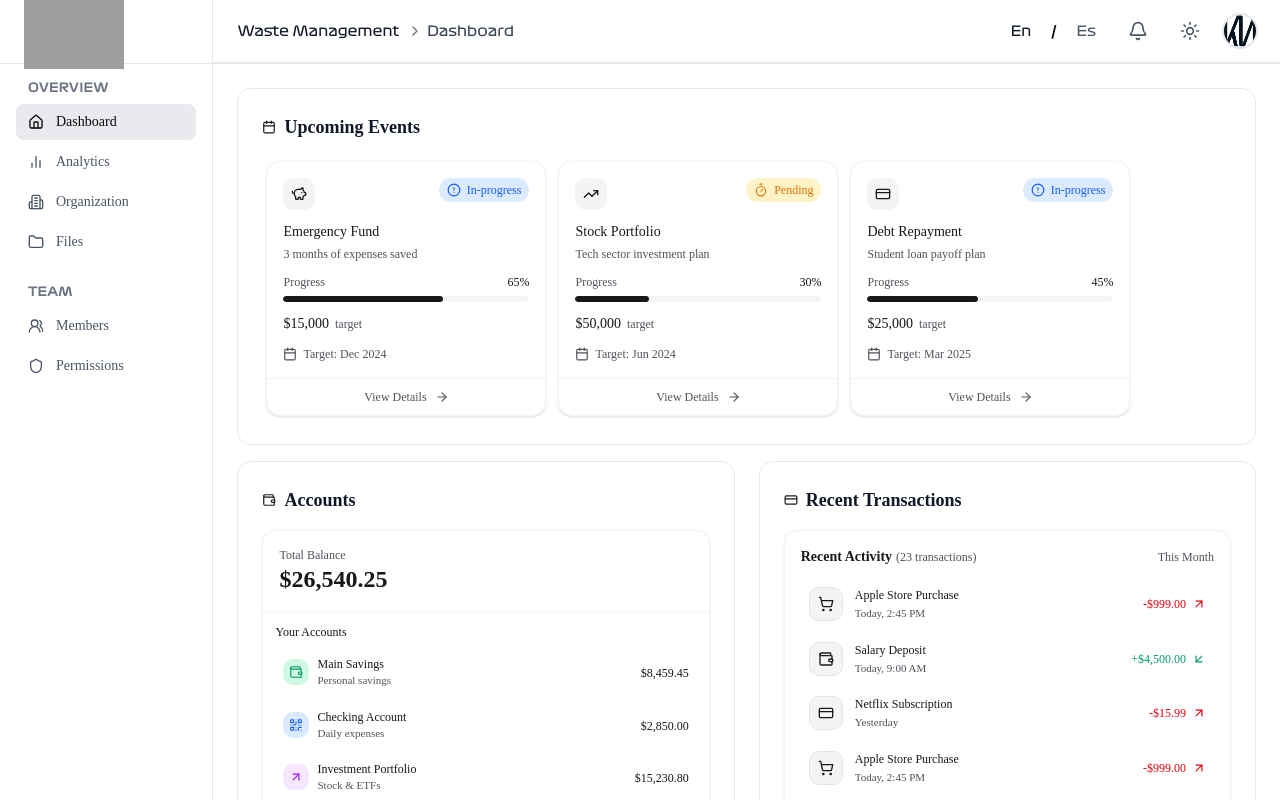
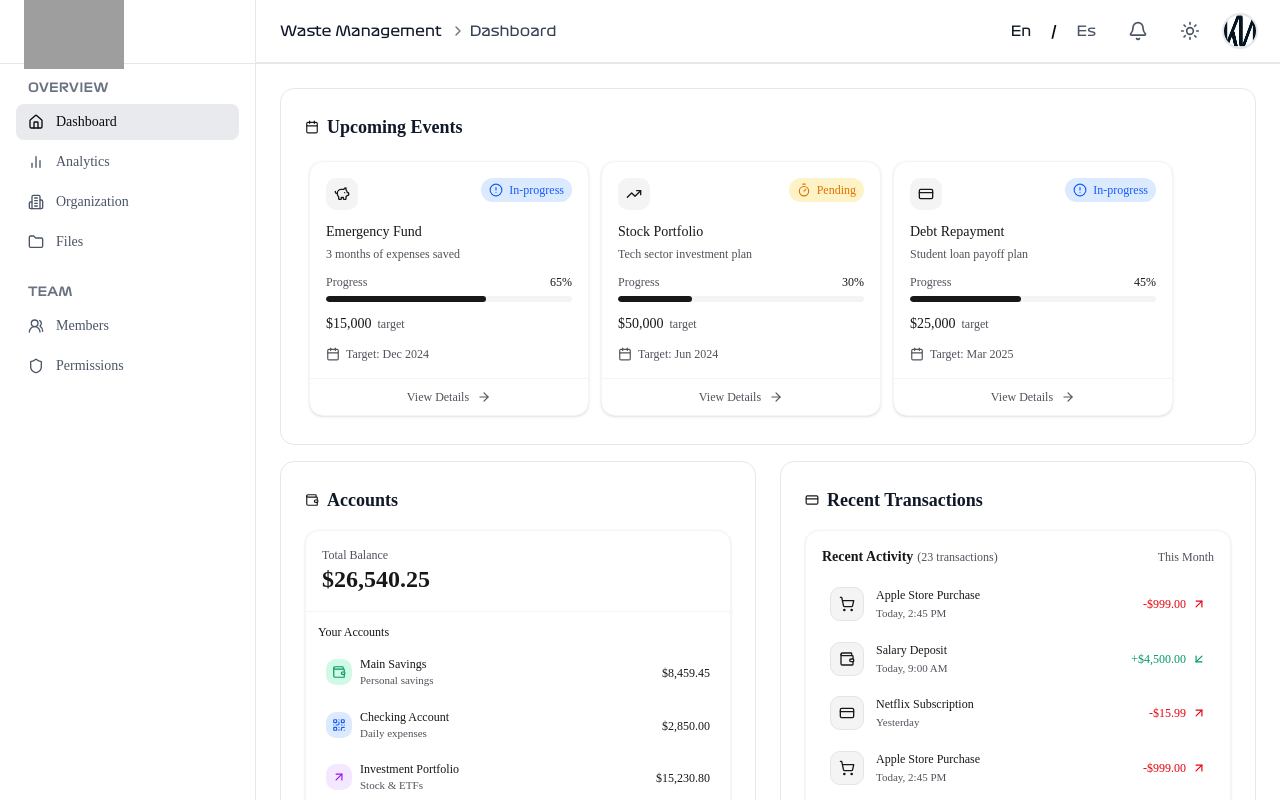
Before and after one commit to eduardoceto/kia-dashboard, a Next.js app: page /en/dashboard in a window 1280 px wide. Shown: the top 800 px of the page. Built offline with nearby package versions, Linux system fonts and the light colour scheme; grey boxes are pictures that could not be loaded; a web font is replaced by a local one.

Commit message:
feat: implement HeaderSide component to replace Sidebar and TopNav structure

```diff
--- a/src/app/[locale]/layout.tsx
+++ b/src/app/[locale]/layout.tsx
@@ -7,6 +7,8 @@ import { routing } from "@/src/i18n/routing";
 import { getMessages, getTranslations } from "next-intl/server";
 import Sidebar from "@/src/components/sidebar";
 import TopNav from "@/src/components/top-nav";
+import { useTheme } from "next-themes";
+import HeaderSide from "@/src/components/headerSide";
 
 const inter = Inter({ subsets: ["latin"] })
 
@@ -38,11 +40,9 @@ export default async function RootLayout({
       <body className={inter.className}>
         <NextIntlClientProvider messages={messages}>
           <ThemeProvider attribute="class" defaultTheme="system" enableSystem disableTransitionOnChange>
-            <Sidebar>
-              <TopNav >
-                {children}
-              </TopNav>
-            </Sidebar>
+            <HeaderSide>
+              {children}
+            </HeaderSide>
           </ThemeProvider>
         </NextIntlClientProvider>
       </body>
--- /dev/null
+++ b/src/components/headerSide.tsx
@@ -0,0 +1,39 @@
+"use client"
+
+import type { ReactNode } from "react"
+import { useTheme } from "next-themes"
+import { useEffect, useState } from "react"
+import Sidebar from "@/src/components/sidebar"
+import TopNav  from "@/src/components/top-nav"
+import Content from "@/src/components/content"
+
+interface LayoutProps {
+    children: ReactNode
+}
+
+export default function HeaderSide ({ children }: LayoutProps) {
+    const { theme } = useTheme()
+    const [mounted, setMounted] = useState(false)
+
+    useEffect(() => {
+        setMounted(true)
+    }, [])
+
+    if (!mounted) {
+        return null
+    }
+
+    return (
+        <div className={`flex h-screen ${theme === "dark" ? "dark" : ""}`}>
+        <Sidebar />
+        <div className="KiaSignature w-full flex flex-1 flex-col">
+            <header className="Formula1 h-16 border-b border-gray-200 dark:border-[#1F1F23]">
+            <TopNav />
+            </header>
+            <main className="flex-1 overflow-auto p-6 bg-white dark:bg-[#0F0F12]">
+                {children}
+            </main>
+        </div>
+        </div>
+    )
+}
--- a/src/components/sidebar.tsx
+++ b/src/components/sidebar.tsx
@@ -25,11 +25,9 @@ import { useTheme } from "next-themes"
 import { usePathname } from "next/navigation"
 import { useLocale } from "next-intl"
 
-type Props = {
-  children?: React.ReactNode
-}
 
-export default function Sidebar({ children }: Props = {}) {
+
+export default function Sidebar() {
   const [isMobileMenuOpen, setIsMobileMenuOpen] = useState(false)
   const { theme } = useTheme()
   const [mounted, setMounted] = useState(false)
@@ -75,7 +73,7 @@ export default function Sidebar({ children }: Props = {}) {
   }
 
   return (
-    <div className={`flex h-screen ${theme === "dark" ? "dark" : ""}`}>
+    <>
       <button
         type="button"
         className="lg:hidden fixed top-4 left-4 z-[70] p-2 rounded-lg bg-white dark:bg-[#0F0F12] shadow-md"
@@ -124,13 +122,13 @@ export default function Sidebar({ children }: Props = {}) {
                   <NavItem href="/dashboard" icon={Home}>
                     Dashboard
                   </NavItem>
-                  <NavItem href="#" icon={BarChart2}>
+                  <NavItem href="/analytics" icon={BarChart2}>
                     Analytics
                   </NavItem>
-                  <NavItem href="#" icon={Building2}>
+                  <NavItem href="/organization" icon={Building2}>
                     Organization
                   </NavItem>
-                  <NavItem href="#" icon={Folder}>
+                  <NavItem href="/files" icon={Folder}>
                     Files
                   </NavItem>
                 </div>
@@ -141,27 +139,16 @@ export default function Sidebar({ children }: Props = {}) {
                   Team
                 </div>
                 <div className="KiaSignature space-y-1">
-                  <NavItem href="#" icon={Users2}>
+                  <NavItem href="/members" icon={Users2}>
                     Members
                   </NavItem>
-                  <NavItem href="#" icon={Shield}>
+                  <NavItem href="/permissions" icon={Shield}>
                     Permissions
                   </NavItem>
                 </div>
               </div>
             </div>
           </div>
-
-          {/* <div className="px-4 py-4 border-t border-gray-200 dark:border-[#1F1F23]">
-            <div className="space-y-1">
-              <NavItem href="#" icon={Settings}>
-                Settings
-              </NavItem>
-              <NavItem href="#" icon={HelpCircle}>
-                Help
-              </NavItem>
-            </div>
-          </div> */}
         </div>
       </nav>
 
@@ -171,7 +158,6 @@ export default function Sidebar({ children }: Props = {}) {
           onClick={() => setIsMobileMenuOpen(false)}
         />
       )}
-      {children}
-    </div>
+    </>
   )
 }
--- a/src/components/top-nav.tsx
+++ b/src/components/top-nav.tsx
@@ -15,11 +15,8 @@ interface BreadcrumbItem {
   href?: string
 }
 
-type Props = {
-    children?: React.ReactNode;
-}
 
-export default function TopNav({ children }: Props = {}) {
+export default function TopNav() {
   const t = useTranslations('top-nav');
 
 
@@ -29,10 +26,6 @@ export default function TopNav({ children }: Props = {}) {
   ]
 
   return (
-    <div className="KiaSignature w-full flex-col">
-      <header
-        className="Formula1 border-b  border-gray-200 dark:border-[#1F1F23]"
-        style={{ height: "64px" }}>
         <nav className="px-3 sm:px-6 flex items-center justify-between bg-white dark:bg-[#0F0F12] border-b border-gray-200 dark:border-[#1F1F23] h-full">
           <div className="font-medium text-sm hidden sm:flex items-center space-x-1 truncate max-w-[300px]">
             {breadcrumbs.map((item, index) => (
@@ -86,11 +79,5 @@ export default function TopNav({ children }: Props = {}) {
             </DropdownMenu>
           </div>
         </nav>
-      </header>
-      <main className="flex-1 overflow-auto p-6 bg-white dark:bg-[#0F0F12]">
-        {children}
-      </main>
-    </div>
-
   )
 }
```
